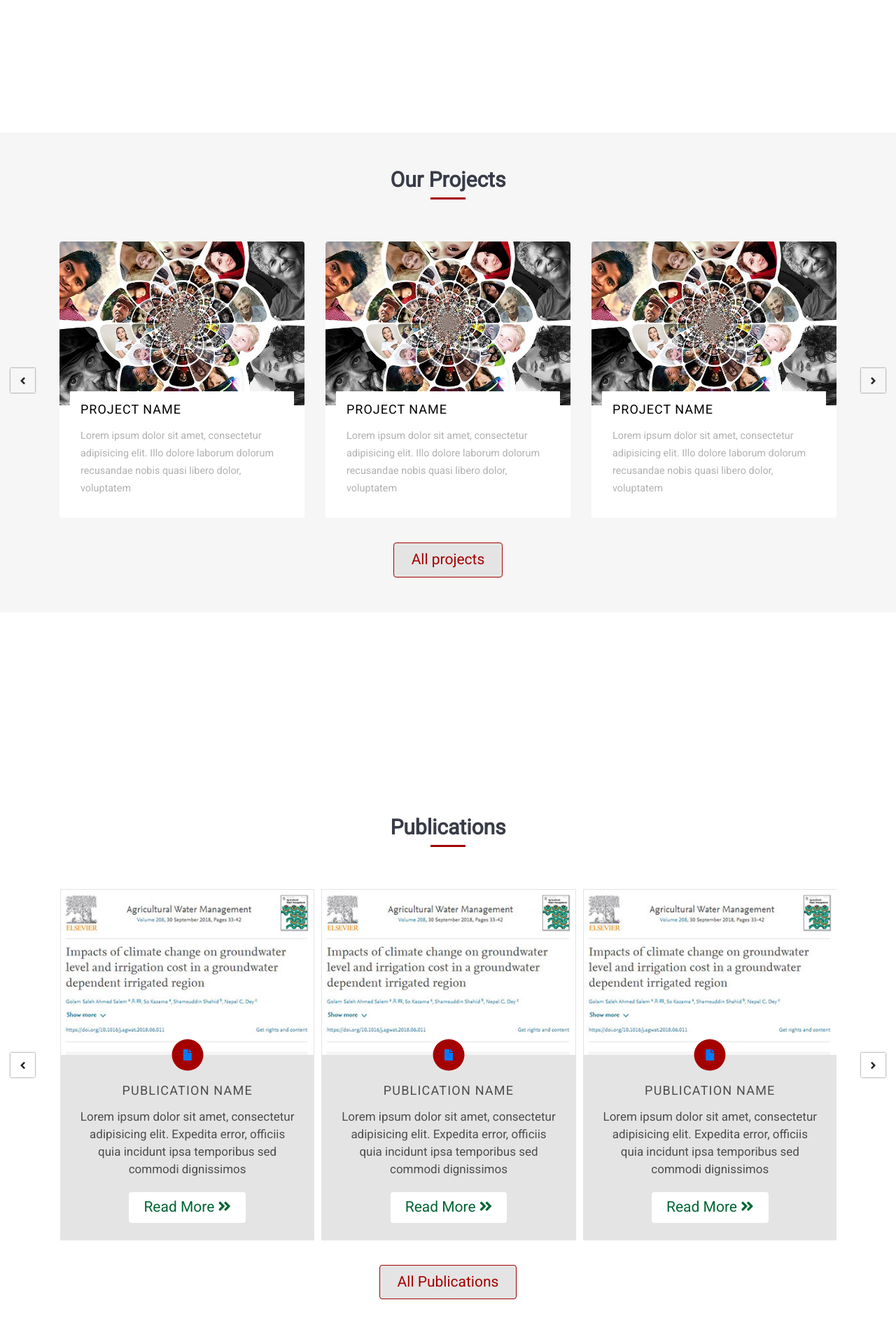
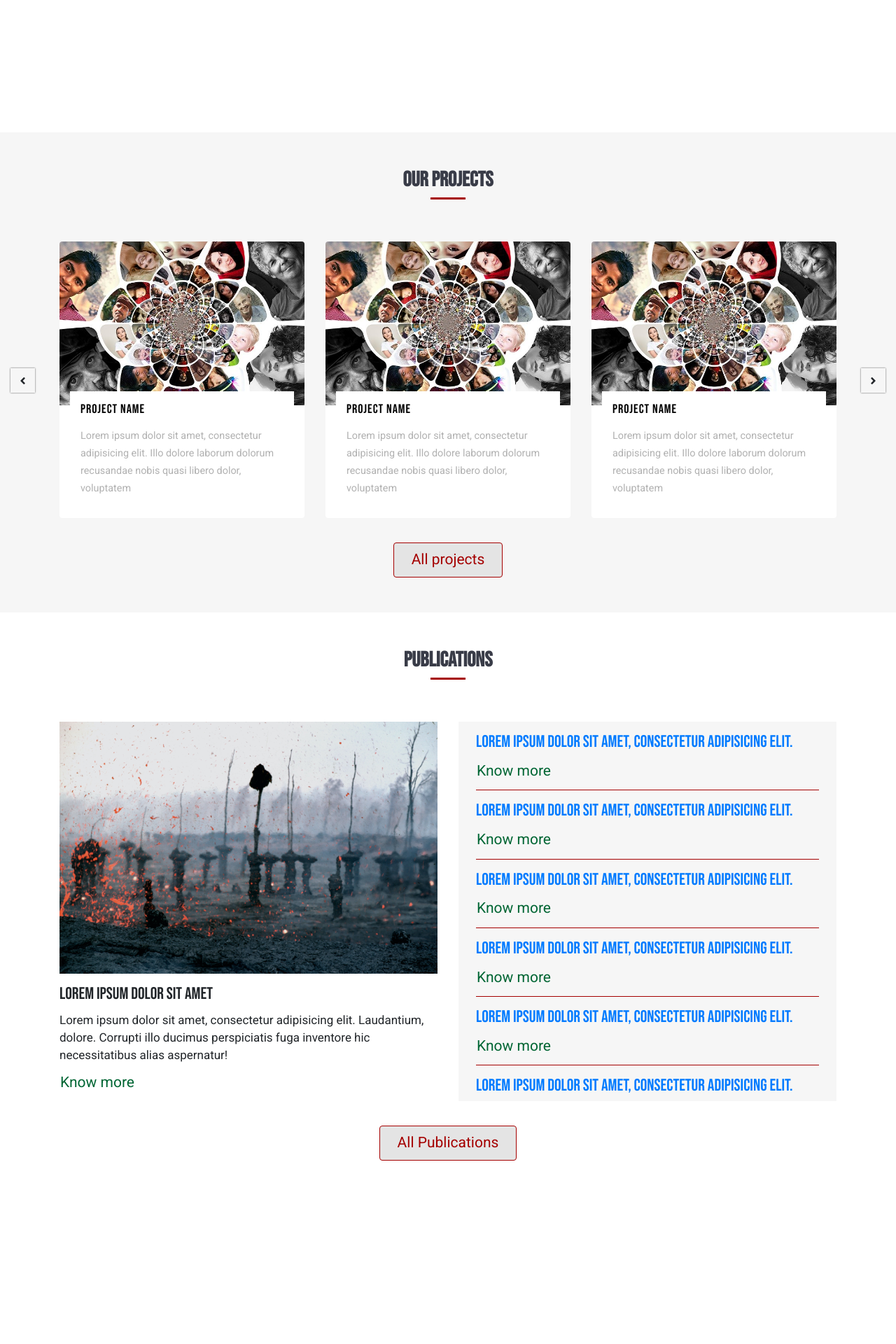
Before and after one commit to mashudranagithub/red, a PHP site: page / in a window 1280 px wide. Shown: the part 2840-4760 px from the top of the page at 70% size. Run offline with PHP 8.4, Linux system fonts and the light colour scheme; some libraries are stand-ins or nearby versions.

Commit message:
Publication section redesigned

```diff
--- a/assets/css/red.css
+++ b/assets/css/red.css
@@ -36,6 +36,7 @@ h3{
 
 h1,h2,h3,h4,h5,h6{
     margin:0;
+    font-family: 'Bebas Neue', cursive;
 }
 
 a,
@@ -90,6 +91,28 @@ a.btn.btn-red svg.svg-inline--fa {
 a.btn.btn-red,
 a.btn.btn-red svg.svg-inline--fa {
     color: #006634;
+}
+
+a.btn.btn-red.know-more {
+    background: none;
+    padding-left: 0;
+}
+
+a.btn.btn-red.know-more:hover {
+    color: #a50000;
+}
+
+body::-webkit-scrollbar {
+  width: 10px;
+}
+
+body::-webkit-scrollbar-track {
+  box-shadow: inset 0 0 4px rgba(200, 0, 0, 0.3);
+}
+
+body::-webkit-scrollbar-thumb {
+  background-color: #a50000;
+  outline: 1px solid slategrey;
 }
 
 /*Sticky Menu*/
@@ -813,7 +881,37 @@ section#Publication {
     padding: 50px 0;
 }
 
-.publication-intro {
+.latest-publication h4 {
+    margin: 15px 0 10px;
+}
+
+.publication-list {
+    /*max-height: 600px;*/
+    overflow-y: scroll;
+    background: #f6f6f6;
+    padding: 15px 25px;
+}
+
+.publication-list .single-publication {
+    border-bottom: 1px solid #a50000;
+    margin-bottom: 15px;
+}
+
+.publication-list::-webkit-scrollbar {
+  width: 10px;
+}
+
+.publication-list::-webkit-scrollbar-track {
+  box-shadow: inset 0 0 4px #006634;
+}
+
+.publication-list::-webkit-scrollbar-thumb {
+  background-color: #a50000;
+  border-radius: 4px;
+  outline: 1px solid slategrey;
+}
+
+/*.publication-intro {
     background: #e4e4e4;
     padding: 25px;
     color: #4d4d4d;
--- a/assets/js/red.js
+++ b/assets/js/red.js
@@ -251,6 +251,10 @@ $(document).ready(function(){
     });
 
 
+    var l_p_height = $('.latest-publication').innerHeight();
+    $('.publication-list').css('height', l_p_height);
+
+
 
 });
 
--- a/index.php
+++ b/index.php
@@ -56,16 +56,6 @@
 					</a>
 				</div>
 			</div>
-			<!-- <div class="etra-part training">
-				<div class="etra-content-inner text-center">
-					<img src="assets/img/etra/icons/Training.svg" alt="Etra Icon Image">
-					<h2>Training</h2>
-					<p>The Centre offers unique and innovative pedagogic methods with interactive discussions, experiential ...</p>
-					<a href="#" class="btn btn-red">Learn More
-						<i class="fas fa-angle-double-right"></i>
-					</a>
-				</div>
-			</div> -->
 			<div class="etra-part research">
 				<div class="etra-content-inner text-center">
 					<i class="fas fa-newspaper"></i>
@@ -191,7 +181,7 @@
 
 
 	<!-- Publication Section Start Here -->
-	<section id="Publication" class="d-flex justify-content-center align-items-center white">
+<!-- 	<section id="Publication" class="d-flex justify-content-center align-items-center white">
 		<div class="container">
 			<div class="row">
 				<div class="col-md-12">
@@ -262,6 +252,103 @@
 									<i class="fas fa-angle-double-right"></i>
 								</a>
 							</div>
+						</div>
+					</div>
+				</div>
+			</div>
+			<div class="row">
+				<div class="col-md-12 text-center">
+					<a href="javascript:void(0);" class="btn btn-red view-all">All Publications</a>
+				</div>
+			</div>
+		</div>
+	</section> -->
+	<!-- Publication Section End Here -->
+
+	<!-- Publication Section Start Here -->
+	<section id="Publication" class="white">
+		<div class="container">
+			<div class="row">
+				<div class="col-md-12">
+					<div class="section-heading text-center">
+						<h2>Publications</h2>
+					</div>
+				</div>
+			</div>
+			<div class="row">
+				<div class="col-md-6">
+					<div class="latest-publication">
+						<div class="publication-image">
+							<a href="javascript:void(0);">
+								<img src="assets/img/publication/usgs-k7WetNdaY6A-unsplash.jpg" alt="Publication Image">
+							</a>
+						</div>
+						<h4>Lorem ipsum dolor sit amet</h4>
+						<p>Lorem ipsum dolor sit amet, consectetur adipisicing elit. Laudantium, dolore. Corrupti illo ducimus perspiciatis fuga inventore hic necessitatibus alias aspernatur!</p>
+						<a href="javascript:void(0);" class="btn btn-red know-more">Know more</a>
+					</div>
+				</div>
+				<div class="col-md-6">
+					<div class="publication-list">
+						<div class="single-publication">
+							<h4>
+								<a href="javascript:void(0)">Lorem ipsum dolor sit amet, consectetur adipisicing elit.</a>
+							</h4>
+							<a href="javascript:void(0);" class="btn btn-red know-more" target="_blank">Know more</a>
+						</div>
+						<div class="single-publication">
+							<h4>
+								<a href="javascript:void(0)">Lorem ipsum dolor sit amet, consectetur adipisicing elit.</a>
+							</h4>
+							<a href="javascript:void(0);" class="btn btn-red know-more" target="_blank">Know more</a>
+						</div>
+						<div class="single-publication">
+							<h4>
+								<a href="javascript:void(0)">Lorem ipsum dolor sit amet, consectetur adipisicing elit.</a>
+							</h4>
+							<a href="javascript:void(0);" class="btn btn-red know-more" target="_blank">Know more</a>
+						</div>
+						<div class="single-publication">
+							<h4>
+								<a href="javascript:void(0)">Lorem ipsum dolor sit amet, consectetur adipisicing elit.</a>
+							</h4>
+							<a href="javascript:void(0);" class="btn btn-red know-more" target="_blank">Know more</a>
+						</div>
+						<div class="single-publication">
+							<h4>
+								<a href="javascript:void(0)">Lorem ipsum dolor sit amet, consectetur adipisicing elit.</a>
+							</h4>
+							<a href="javascript:void(0);" class="btn btn-red know-more" target="_blank">Know more</a>
+						</div>
+						<div class="single-publication">
+							<h4>
+								<a href="javascript:void(0)">Lorem ipsum dolor sit amet, consectetur adipisicing elit.</a>
+							</h4>
+							<a href="javascript:void(0);" class="btn btn-red know-more" target="_blank">Know more</a>
+						</div>
+						<div class="single-publication">
+							<h4>
+								<a href="javascript:void(0)">Lorem ipsum dolor sit amet, consectetur adipisicing elit.</a>
+							</h4>
+							<a href="javascript:void(0);" class="btn btn-red know-more" target="_blank">Know more</a>
+						</div>
+						<div class="single-publication">
+							<h4>
+								<a href="javascript:void(0)">Lorem ipsum dolor sit amet, consectetur adipisicing elit.</a>
+							</h4>
+							<a href="javascript:void(0);" class="btn btn-red know-more" target="_blank">Know more</a>
+						</div>
+						<div class="single-publication">
+							<h4>
+								<a href="javascript:void(0)">Lorem ipsum dolor sit amet, consectetur adipisicing elit.</a>
+							</h4>
+							<a href="javascript:void(0);" class="btn btn-red know-more" target="_blank">Know more</a>
+						</div>
+						<div class="single-publication">
+							<h4>
+								<a href="javascript:void(0)">Lorem ipsum dolor sit amet, consectetur adipisicing elit.</a>
+							</h4>
+							<a href="javascript:void(0);" class="btn btn-red know-more" target="_blank">Know more</a>
 						</div>
 					</div>
 				</div>
```
Also changed, not shown: other parts of assets/css/red.css (+46 -1 lines), assets/img/about/vision.jpg (deleted), assets/img/background/background-texture.jpg (deleted), assets/img/background/background.jpg (deleted), assets/img/publication/usgs-k7WetNdaY6A-unsplash.jpg (added).
